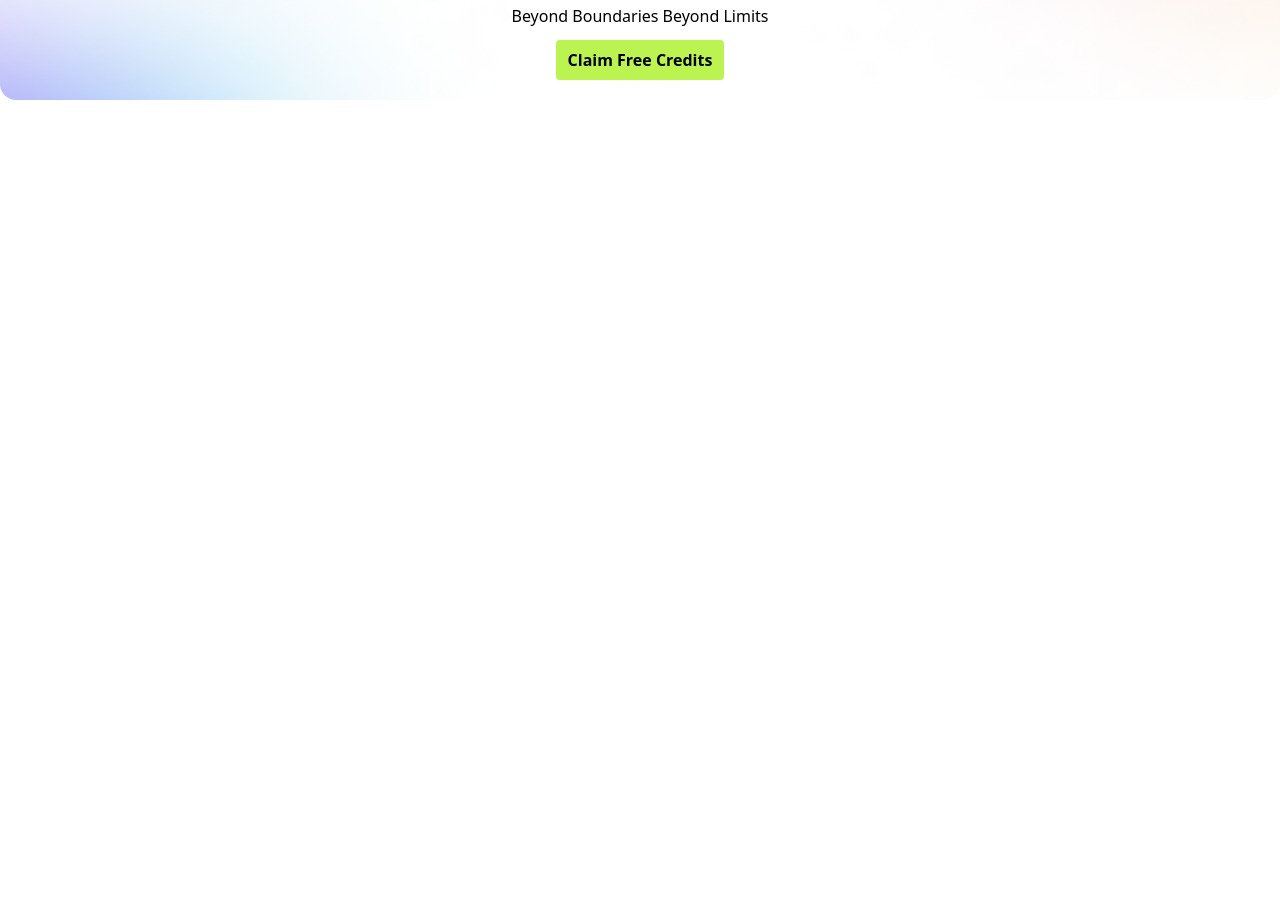
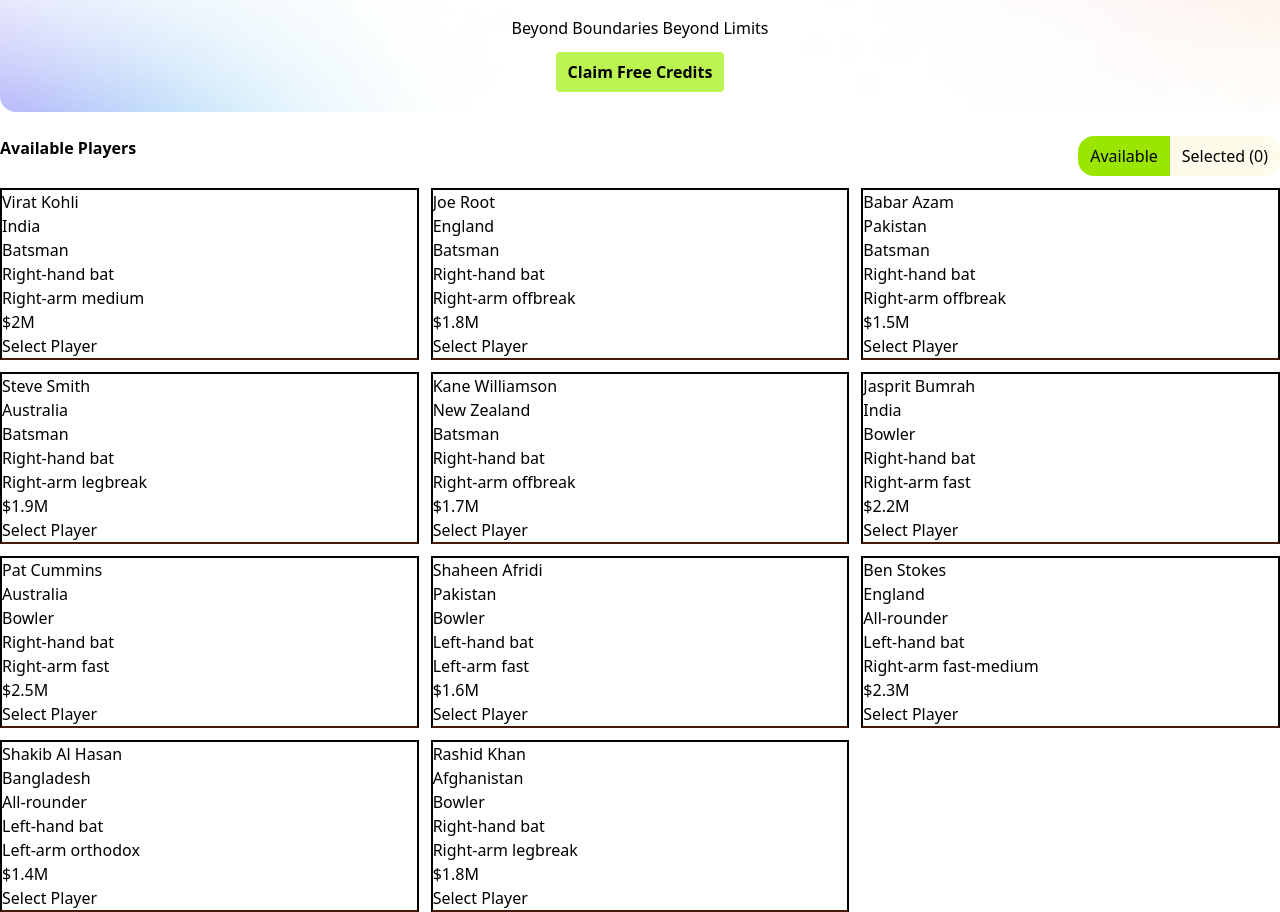
Before and after one commit to Asifmahmud436/Assignment-7, a React (Vite) app: page / in a window 1280 px wide. Shown: the part 380-1292 px from the top of the page. Before the commit the page ends 800 px from the top, so only its background shows below. Built offline with nearby package versions, Linux system fonts and the light colour scheme.

Commit message:
initialized the available players

```diff
--- a/src/App.jsx
+++ b/src/App.jsx
@@ -2,6 +2,7 @@
 import './App.css'
 import Header from './Components/Header'
 import Hero from './Components/Hero'
+import Players from './Components/Players'
 
 function App() {
 
@@ -9,6 +10,7 @@ function App() {
     <div className='max-w-7xl m-auto '>
       <Header/>
       <Hero/>
+      <Players/>
     </div>
   )
 }
--- /dev/null
+++ b/src/Components/AvailablePlayers.jsx
@@ -0,0 +1,13 @@
+export default function AvailablePlayers(props){
+    return(
+        <div className="border-2 border-b-amber-950">
+            <h3>{props.name}</h3>
+            <h3>{props.country}</h3>
+            <h3>{props.role}</h3>
+            <h3>{props.battingType}</h3>
+            <h3>{props.bowlingType}</h3>
+            <h3>{props.biddingPrice}</h3>
+            <button type="button" className="btn-">Select Player</button>
+        </div>
+    )
+}
--- a/src/Components/Header.jsx
+++ b/src/Components/Header.jsx
@@ -3,7 +3,7 @@ import HeaderLogo from '../assets/logo.png'
 
 export default function Header(){
     return(
-        <div className='my-3 flex justify-around items-center'>
+        <div className='my-3 flex justify-between items-center'>
             <div>
                 <img src={HeaderLogo} alt="" />
             </div>
--- a/src/Components/Hero.jsx
+++ b/src/Components/Hero.jsx
@@ -3,7 +3,7 @@ import bannerMain from '../assets/banner-main.png'
 export default function Hero(){
 
     return(
-        <div style={{backgroundImage: `url(${bgShadow})`}} className='flex flex-col items-center rounded-2xl'>
+        <div style={{backgroundImage: `url(${bgShadow})`}} className='flex flex-col items-center rounded-2xl my-6'>
             <img src={bannerMain} alt=""/>
             <h2 className='text-3xl my-5 font-bold'>Assemble Your Ultimate Dream 11 Cricket Team</h2>
             <p className='my-3'>Beyond Boundaries Beyond Limits</p>
--- /dev/null
+++ b/src/Components/Players.jsx
@@ -0,0 +1,48 @@
+import { useState } from "react";
+import AllPlayers from '../assets/players.json'
+import AvailablePlayers from "./AvailablePlayers";
+
+// {
+//     "playerId": 7,
+//     "name": "Pat Cummins",
+//     "country": "Australia",
+//     "image": "https://example.com/cummins.jpg",
+//     "role": "Bowler",
+//     "battingType": "Right-hand bat",
+//     "bowlingType": "Right-arm fast",
+//     "biddingPrice": "$2.5M",
+//     "status": false
+//   },
+export default function Players() {
+    const [avalaible,setAvailable] = useState(true)
+    const [playerData, setPlayerData] = useState(AllPlayers.players)
+
+    const availablePlayerArray = playerData
+    .filter(player => player.status == false)
+    .map(player => <AvailablePlayers
+        key={player.playerId}
+        name={player.name}
+        country={player.country}
+        image={player.image}
+        role={player.role}
+        battingType={player.battingType}
+        bowlingType={player.bowlingType}
+        biddingPrice={player.biddingPrice}
+        />)
+  return (
+    <div>
+      <nav className="flex justify-between pb-3">
+        <div>
+          {avalaible ? <h1 className="font-bold">Available Players</h1> : <h1 className="font-bold">Selected Players(4/6)</h1>}
+        </div>
+        <div>
+            <button type="button" className={`px-3 py-2 rounded-s-2xl ${!avalaible? 'bg-amber-50':'bg-lime-400'}`} onClick={()=>setAvailable(true)} >Available</button>
+            <button type="button" className={`px-3 py-2 rounded-e-2xl ${avalaible? 'bg-amber-50':'bg-lime-400'}`} onClick={()=>setAvailable(false)}>Selected (0)</button>
+        </div>
+      </nav>
+      <div className="grid sm:grid-cols-1 md:grid-cols-2 lg:grid-cols-3 gap-3">
+        {availablePlayerArray}
+      </div>
+    </div>
+  );
+}
--- /dev/null
+++ b/src/assets/players.json
@@ -0,0 +1,125 @@
+{
+    "players": [
+      {
+        "playerId": 1,
+        "name": "Virat Kohli",
+        "country": "India",
+        "image": "https://example.com/virat.jpg",
+        "role": "Batsman",
+        "battingType": "Right-hand bat",
+        "bowlingType": "Right-arm medium",
+        "biddingPrice": "$2M",
+        "status": false
+      },
+      {
+        "playerId": 2,
+        "name": "Joe Root",
+        "country": "England",
+        "image": "https://example.com/root.jpg",
+        "role": "Batsman",
+        "battingType": "Right-hand bat",
+        "bowlingType": "Right-arm offbreak",
+        "biddingPrice": "$1.8M",
+        "status": false
+      },
+      {
+        "playerId": 3,
+        "name": "Babar Azam",
+        "country": "Pakistan",
+        "image": "https://example.com/babar.jpg",
+        "role": "Batsman",
+        "battingType": "Right-hand bat",
+        "bowlingType": "Right-arm offbreak",
+        "biddingPrice": "$1.5M",
+        "status": false
+      },
+      {
+        "playerId": 4,
+        "name": "Steve Smith",
+        "country": "Australia",
+        "image": "https://example.com/smith.jpg",
+        "role": "Batsman",
+        "battingType": "Right-hand bat",
+        "bowlingType": "Right-arm legbreak",
+        "biddingPrice": "$1.9M",
+        "status": false
+      },
+      {
+        "playerId": 5,
+        "name": "Kane Williamson",
+        "country": "New Zealand",
+        "image": "https://example.com/kane.jpg",
+        "role": "Batsman",
+        "battingType": "Right-hand bat",
+        "bowlingType": "Right-arm offbreak",
+        "biddingPrice": "$1.7M",
+        "status": false
+      },
+      {
+        "playerId": 6,
+        "name": "Jasprit Bumrah",
+        "country": "India",
+        "image": "https://example.com/bumrah.jpg",
+        "role": "Bowler",
+        "battingType": "Right-hand bat",
+        "bowlingType": "Right-arm fast",
+        "biddingPrice": "$2.2M",
+        "status": false
+      },
+      {
+        "playerId": 7,
+        "name": "Pat Cummins",
+        "country": "Australia",
+        "image": "https://example.com/cummins.jpg",
+        "role": "Bowler",
+        "battingType": "Right-hand bat",
+        "bowlingType": "Right-arm fast",
+        "biddingPrice": "$2.5M",
+        "status": false
+      },
+      {
+        "playerId": 8,
+        "name": "Shaheen Afridi",
+        "country": "Pakistan",
+        "image": "https://example.com/shaheen.jpg",
+        "role": "Bowler",
+        "battingType": "Left-hand bat",
+        "bowlingType": "Left-arm fast",
+        "biddingPrice": "$1.6M",
+        "status": false
+      },
+      {
+        "playerId": 9,
+        "name": "Ben Stokes",
+        "country": "England",
+        "image": "https://example.com/stokes.jpg",
+        "role": "All-rounder",
+        "battingType": "Left-hand bat",
+        "bowlingType": "Right-arm fast-medium",
+        "biddingPrice": "$2.3M",
+        "status": false
+      },
+      {
+        "playerId": 10,
+        "name": "Shakib Al Hasan",
+        "country": "Bangladesh",
+        "image": "https://example.com/shakib.jpg",
+        "role": "All-rounder",
+        "battingType": "Left-hand bat",
+        "bowlingType": "Left-arm orthodox",
+        "biddingPrice": "$1.4M",
+        "status": false
+      },
+      {
+        "playerId": 11,
+        "name": "Rashid Khan",
+        "country": "Afghanistan",
+        "image": "https://example.com/rashid.jpg",
+        "role": "Bowler",
+        "battingType": "Right-hand bat",
+        "bowlingType": "Right-arm legbreak",
+        "biddingPrice": "$1.8M",
+        "status": false
+      }
+    ]
+  }
```
